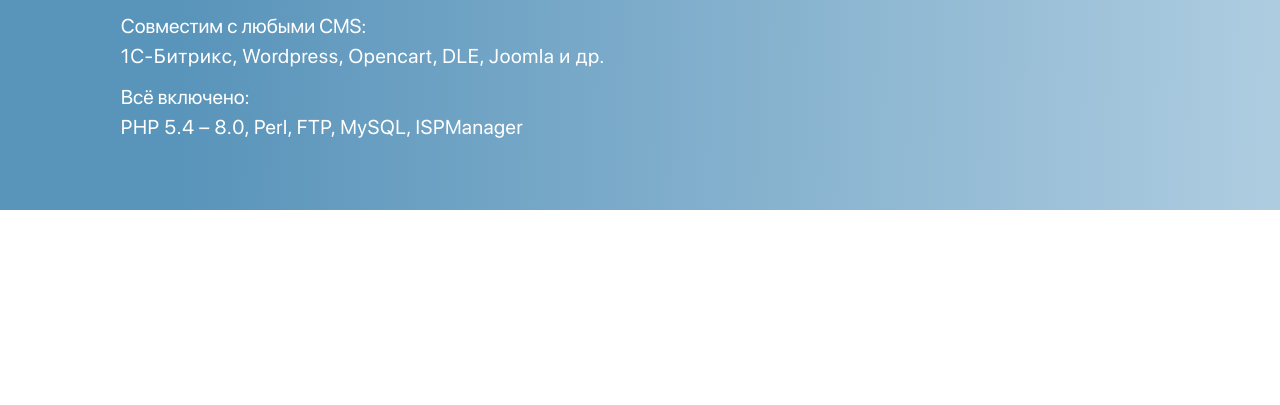
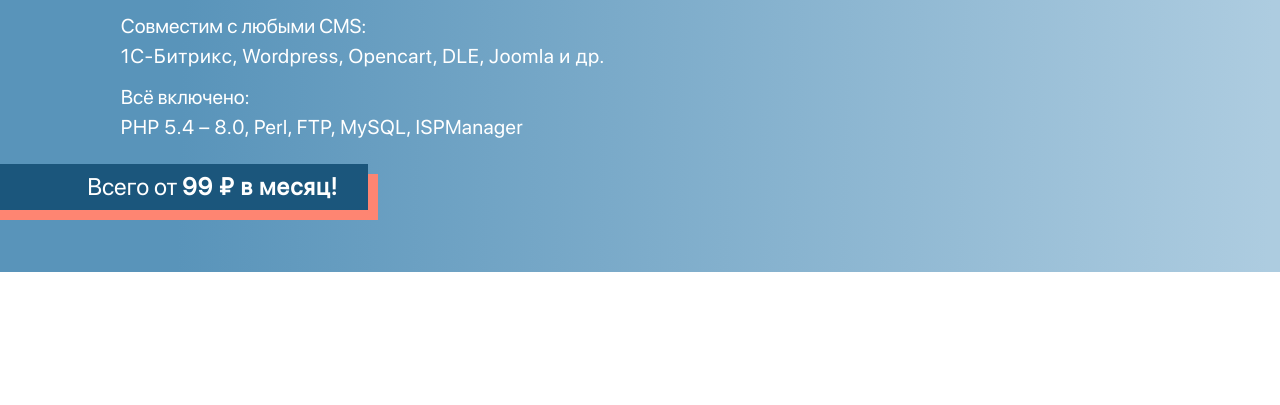
Before and after one commit to MartaGreen/hosting, a website built with webpack: page src/index.pug in a window 1280 px wide. Shown: the part 395-800 px from the top of the page. Built offline with nearby package versions, Linux system fonts and the light colour scheme; files whose address does not match are found by name; a web font is replaced by a local one.

Commit message:
feat: add price offer

```diff
--- a/src/main-info/main-info.pug
+++ b/src/main-info/main-info.pug
@@ -10,3 +10,6 @@
       .description__block
         p(class="description__text description__text_title")  Всё включено:
         p(class="description__text" style="letter-spacing: 0.54px")  PHP 5.4 – 8.0, Perl, FTP, MySQL, ISPManager
+
+  .main-info__price-offer Всего от&nbsp;
+    b(style="letter-spacing: 1px") 99 ₽ в месяц!
--- a/src/main-info/main-info.scss
+++ b/src/main-info/main-info.scss
@@ -1,8 +1,10 @@
 .main-info {
+  position: relative;
+
   background: linear-gradient(91.37deg, #5994ba 14.63%, #adcce0 99.01%);
   color: #ffffff;
 
-  padding: 53px 50px;
+  padding: 53px 50px 115px 50px;
 
   .main-info__inner {
     width: 88%;
@@ -39,4 +41,26 @@
       }
     }
   }
+
+  .main-info__price-offer {
+    position: absolute;
+    bottom: 62px;
+    left: -2%;
+
+    // width: 380px;
+    width: 28.4%;
+    height: 46px;
+
+    display: flex;
+    justify-content: flex-end;
+    align-items: center;
+
+    // padding: 0 10px;
+
+    background: rgba(27, 86, 124, 1);
+    box-shadow: 10px 10px 0 rgba(254, 133, 114, 1);
+
+    font-size: 24px;
+    padding-right: 30px;
+  }
 }
```
